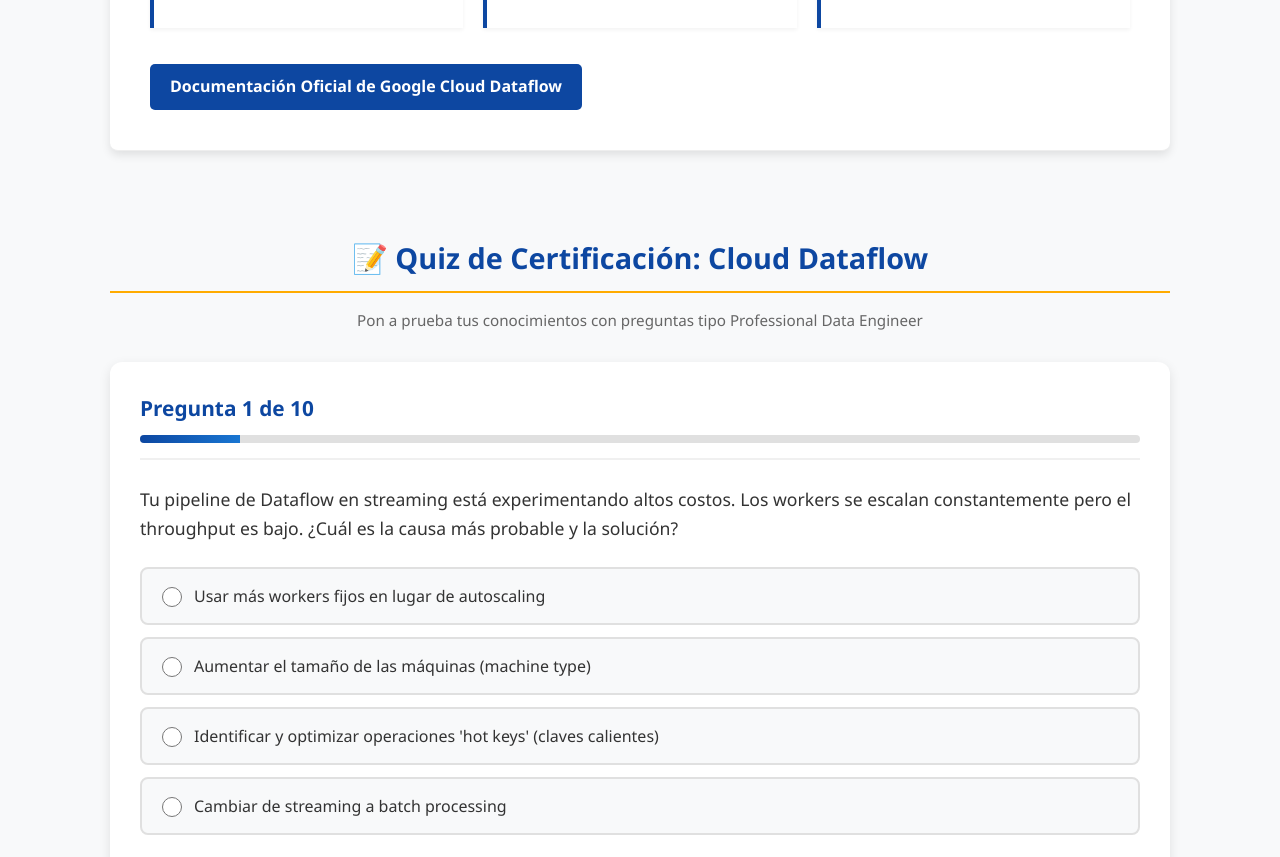
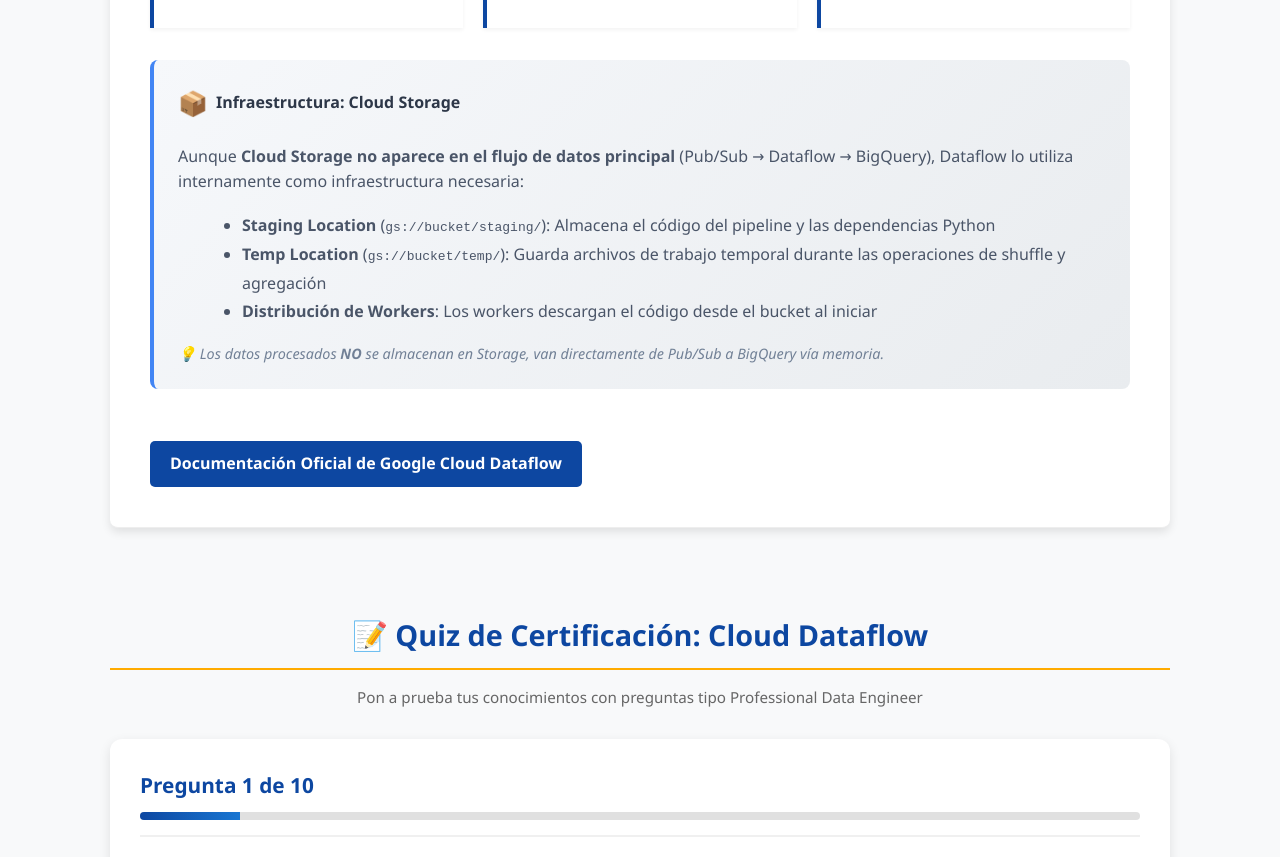
Before and after one commit to Edushuaia/streaming-serverless-pipeline, a plain HTML site: page dataflow.html in a window 1280 px wide. Shown: the part 1012-1869 px from the top of the page. Drawn offline with Linux system fonts and the light colour scheme.

Commit message:
docs: Add Cloud Storage infrastructure note in dataflow.html
- Explain staging/temp location usage
- Clarify Storage is infrastructure, not data flow
- Highlight that processed data goes directly to BigQuery
- Add visual info-box with icons and color coding

```diff
--- a/dataflow.html
+++ b/dataflow.html
@@ -83,6 +83,24 @@
                                 casi real.</p>
                         </li>
                     </ul>
+                </div>
+
+                <div class="info-box" style="background: linear-gradient(135deg, #f6f8fb 0%, #e9ecef 100%); border-left: 4px solid #4285F4; padding: 1.5rem; margin: 2rem 0; border-radius: 8px;">
+                    <h4 style="margin-top: 0; color: #2d3748; display: flex; align-items: center; gap: 0.5rem;">
+                        <span style="font-size: 1.5rem;">📦</span> Infraestructura: Cloud Storage
+                    </h4>
+                    <p style="margin-bottom: 0; color: #4a5568; line-height: 1.6;">
+                        Aunque <strong>Cloud Storage no aparece en el flujo de datos principal</strong> (Pub/Sub → Dataflow → BigQuery),
+                        Dataflow lo utiliza internamente como infraestructura necesaria:
+                    </p>
+                    <ul style="color: #4a5568; margin: 1rem 0 0 1.5rem; line-height: 1.8;">
+                        <li><strong>Staging Location</strong> (<code>gs://bucket/staging/</code>): Almacena el código del pipeline y las dependencias Python</li>
+                        <li><strong>Temp Location</strong> (<code>gs://bucket/temp/</code>): Guarda archivos de trabajo temporal durante las operaciones de shuffle y agregación</li>
+                        <li><strong>Distribución de Workers</strong>: Los workers descargan el código desde el bucket al iniciar</li>
+                    </ul>
+                    <p style="margin: 1rem 0 0 0; color: #718096; font-size: 0.9rem; font-style: italic;">
+                        💡 Los datos procesados <strong>NO</strong> se almacenan en Storage, van directamente de Pub/Sub a BigQuery vía memoria.
+                    </p>
                 </div>
 
                 <a href="https://cloud.google.com/dataflow" target="_blank" rel="noopener noreferrer"
```
